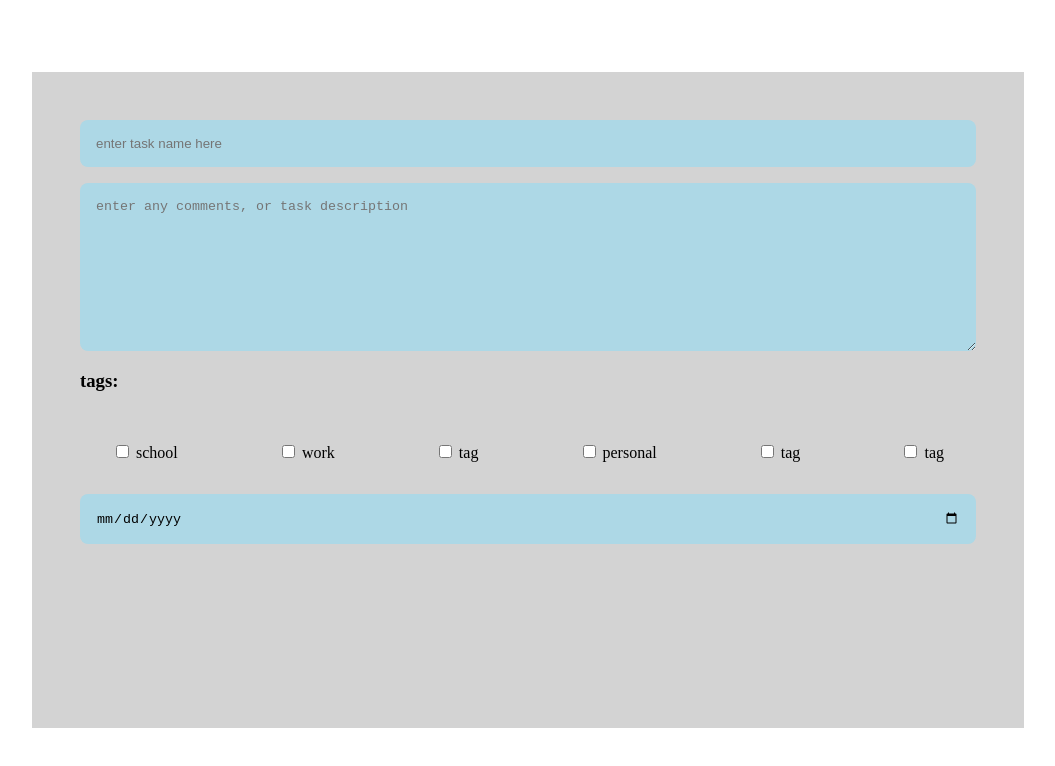
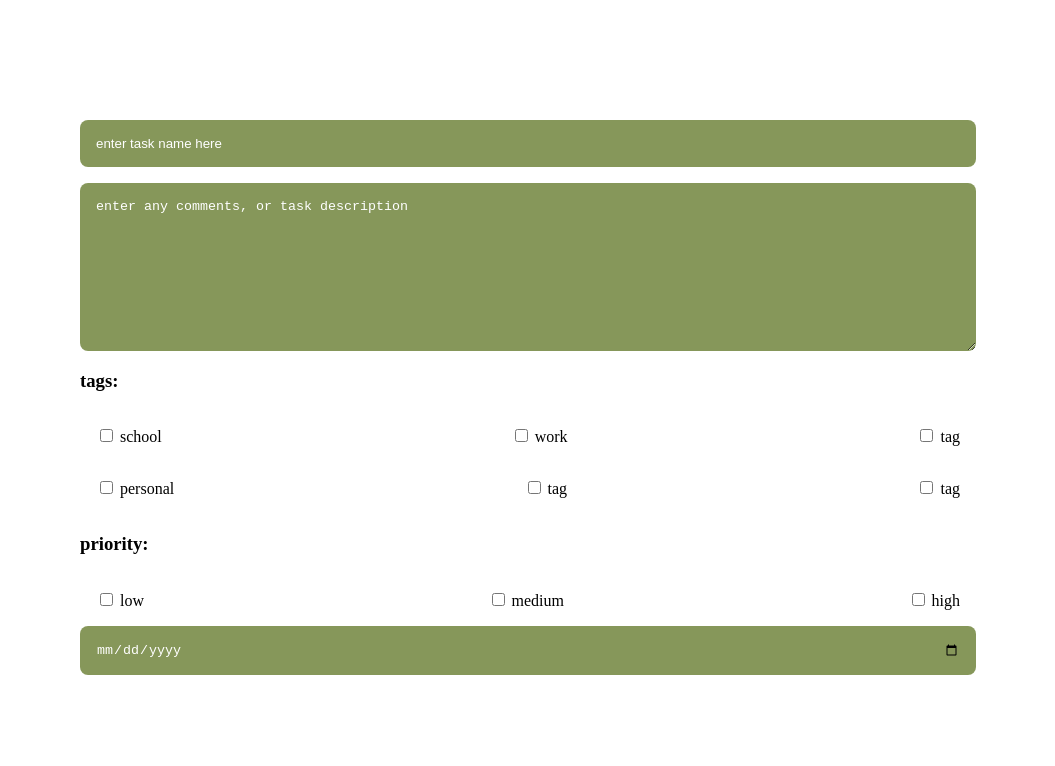
Before and after one commit to Sakidoe/ECS162-Final-Project, a Svelte app in the folder Final Project/app/frontend/: page / in a window 1280 px wide. Shown: the top 766 px of the page, without its empty margins (112-1167 px from the left). Built offline with nearby package versions, Linux system fonts and the light colour scheme.

Commit message:
task frontend visual done

```diff
--- a/Final Project/app/frontend/src/task.svelte
+++ b/Final Project/app/frontend/src/task.svelte
@@ -8,6 +8,12 @@
         { name: 'tag', checked: false },
         { name: 'tag', checked: false }
     ];
+
+    let priorityTags = [
+        { name: 'low', checked: false },
+        { name: 'medium', checked: false },
+        { name: 'high', checked: false }
+    ]
 
     let selectedTags = [];
 </script>
@@ -20,7 +26,7 @@
         transform: translate(-50%, -50%);
         height: 70vh;
         width: 70%;
-        background-color: lightgrey;
+        background-color: white;
         display: flex;
         flex-direction: column;
         padding: 48px;
@@ -30,10 +36,19 @@
         display: block;
         width: 100%;
         padding: 16px;
-        background-color: lightblue;
+        background-color: #687D31CC;
         border: none;
         border-radius: 8px;
         box-sizing: border-box;
+    }
+    input::placeholder {
+        color: white;
+    }
+    input {
+        color: white;
+    }
+    textarea::placeholder {
+        color: white;
     }
     .commentBox {
         display: block;
@@ -41,18 +56,18 @@
         width: 100%;
         height: 30%;
         padding: 16px;
-        background-color: lightblue;
+        background-color: #687D31CC;
         border: none;
         border-radius: 8px;
         box-sizing: border-box;
     }
 
     .tagContainer {
-        margin:16px;
+        /* margin-bottom: 16px; */
         padding: 16px;
         display: flex;
         flex-wrap: wrap;
-        justify-content:space-between;
+        justify-content: space-between;
     }
 
 </style>
@@ -72,7 +87,50 @@
         />
         <h3>tags:</h3>
         <div class="tagContainer">
-            {#each allTags as tag}
+            {#each allTags.slice(0,3) as tag}
+                <label>
+                    <input
+                        class="tagItem"
+                        type="checkbox"
+                        bind:checked={tag.checked}
+                        on:change={() => {
+                            if (tag.checked) {
+                                selectedTags.push(tag.name);
+                            } else {
+                                selectedTags = selectedTags.filter(
+                                    (t) => t !== tag.name
+                                );
+                            }
+                        }}
+                    />
+                    {tag.name}
+                </label>
+            {/each}
+        </div>
+        <div class="tagContainer">
+            {#each allTags.slice(3) as tag}
+                <label>
+                    <input
+                        class="tagItem"
+                        type="checkbox"
+                        bind:checked={tag.checked}
+                        on:change={() => {
+                            if (tag.checked) {
+                                selectedTags.push(tag.name);
+                            } else {
+                                selectedTags = selectedTags.filter(
+                                    (t) => t !== tag.name
+                                );
+                            }
+                        }}
+                    />
+                    {tag.name}
+                </label>
+            {/each}
+        </div>
+        <h3>priority:</h3>
+        <div class="tagContainer">
+            {#each priorityTags as tag}
                 <label>
                     <input
                         class="tagItem"
```
